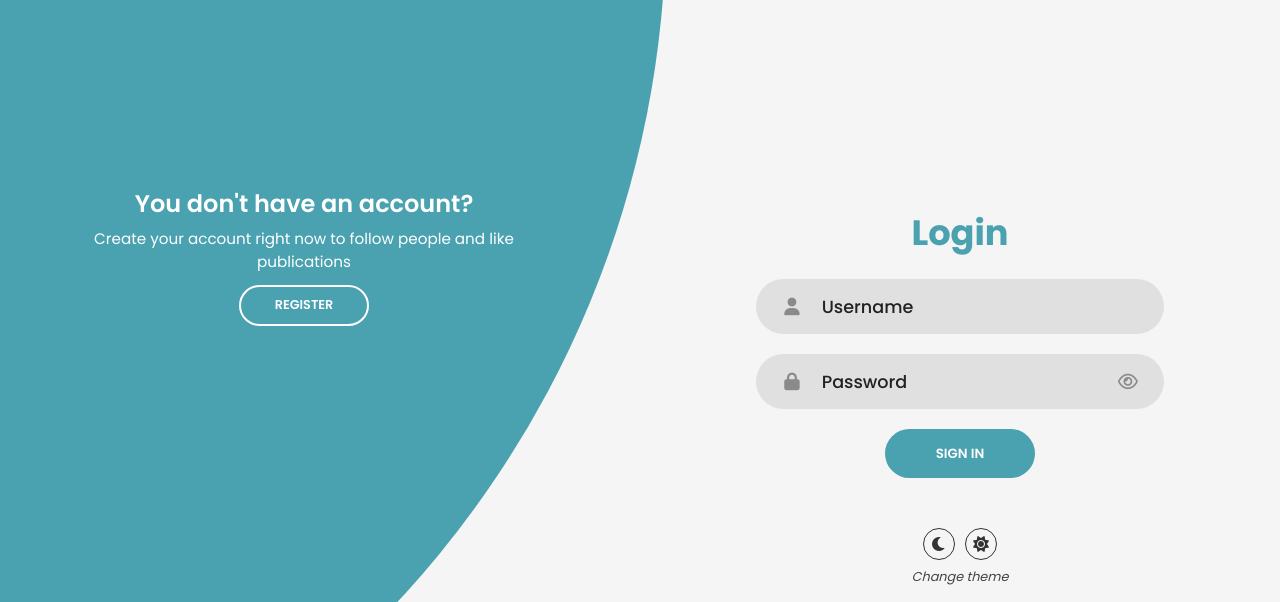
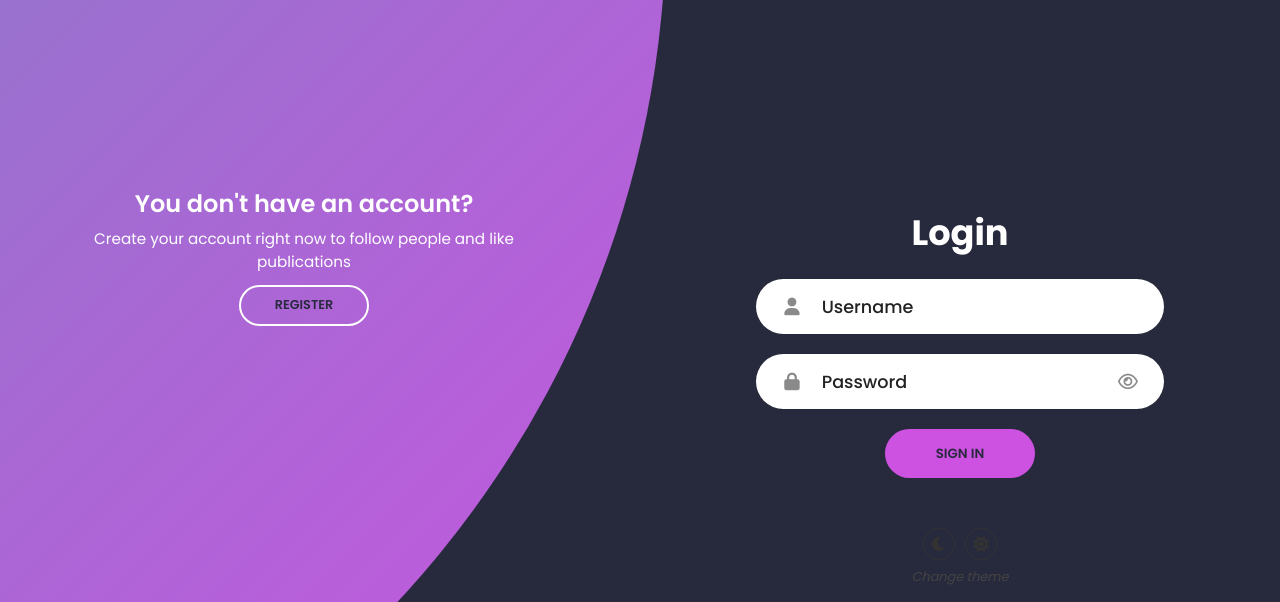
Before and after one commit to reyan-singh/Square_root, a plain HTML site: page Hack/index.html in a window 1280 px wide. Shown: the top 602 px of the page. Drawn offline with Linux system fonts and the light colour scheme.

Commit message:
Update login_pinkblue.css

```diff
--- a/Hack/styles/login.css
+++ b/Hack/styles/login.css
@@ -1,25 +1,25 @@
 :root {
-  --bg-color: #f5f5f5;
-  --bg-round-a: #4aa1b0;
-  --bg-round-b: #4aa1b0;
+  --bg-color:  #27293c;
+  --bg-round-a:#cd52e2;
+  --bg-round-b:#4aa1b0;
   --panel-color: #fff;
-  --title:#4aa1b0;
-  --bg-input: #e0e0e0;
+  --title:#fff;
+  --bg-input: #ffffff;
   --input-icon: #8a8a8a;
   --input: #333;
   --input-hover: #222;
-  --btn-color: #4aa1b0;
-  --btn-text: #fff;
-  --btn-hover: #4aa1b0;
+  --btn-color:#cd52e2;
+  --btn-text: #27293c;
+  --btn-hover:#cd52e2;
   --social-text: #444;
-  --social-icon: #4aa1b0;
+  --social-icon:#cd52e2;
   --icon-color: #333;
   --check-text: #333;
   --check-hover: #333;
-  --check-link: #4aa1b0;
+  --check-link:#cd52e2;
   --pass-color: #444;
   --key-color: #777;
-  --pass-hover-color: #4aa1b0;
+  --pass-hover-color:#cd52e2;
   --keyboard-color: #ffffff;
   --key-letter: #333;
 }
```
